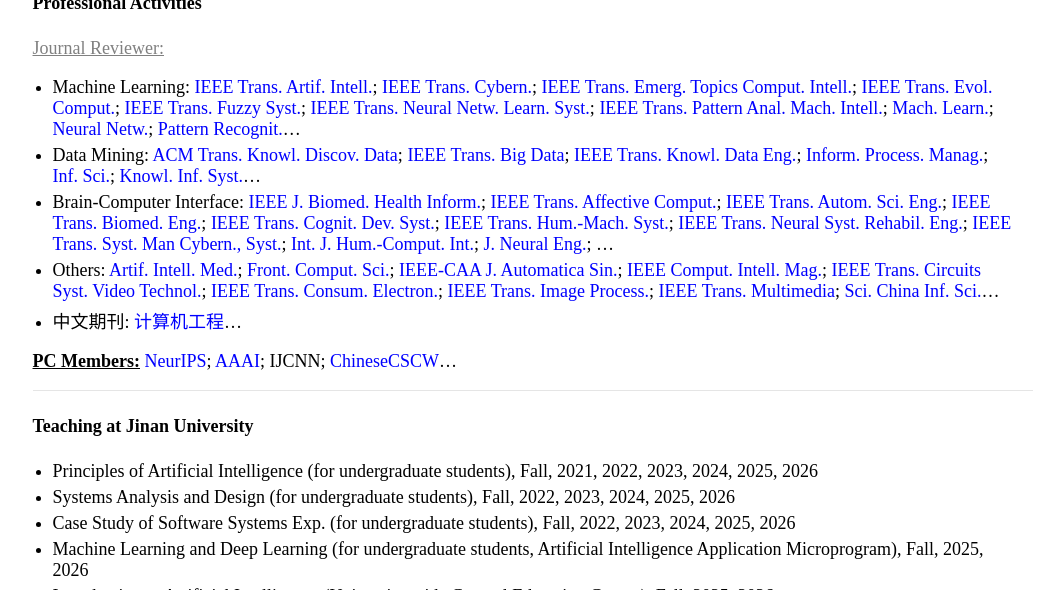
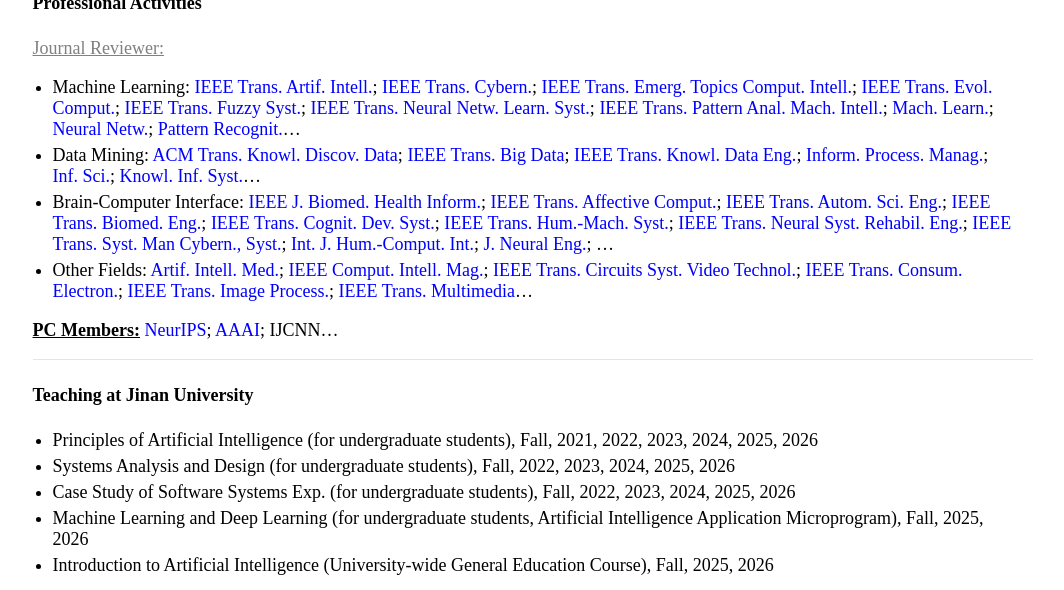
Before and after one commit to jiazhang-ml/jiazhang-ml.github.io, a Jekyll site: the page built from index.md, in a window 1280 px wide and 900 px high, scrolled down 2023 px, cut to the strip 0-590 px from the top of the window. Shown: the whole strip, without its empty margins (107-1171 px from the left). Built offline with Jekyll 4.4.1, drawn with Linux system fonts in a browser that asks for light colours.

Commit message:
Update index.md

```diff
--- a/index.md
+++ b/index.md
@@ -67,10 +67,9 @@ Research Interests: My research interests include *machine learning* and *data m
 * Machine Learning: [IEEE Trans. Artif. Intell.](https://mc.manuscriptcentral.com/tai-ieee); [IEEE Trans. Cybern.](https://mc.manuscriptcentral.com/cyb-ieee); [IEEE Trans. Emerg. Topics Comput. Intell.](https://mc.manuscriptcentral.com/tetci-ieee); [IEEE Trans. Evol. Comput.](https://mc.manuscriptcentral.com/tevc-ieee); [IEEE Trans. Fuzzy Syst.](https://mc.manuscriptcentral.com/tfs-ieee); [IEEE Trans. Neural Netw. Learn. Syst.](https://mc.manuscriptcentral.com/tnnls); [IEEE Trans. Pattern Anal. Mach. Intell.](https://mc.manuscriptcentral.com/tpami-cs); [Mach. Learn.](https://link.springer.com/journal/10994); [Neural Netw.](https://www.editorialmanager.com/neunet/default.aspx); [Pattern Recognit.](https://www.sciencedirect.com/journal/pattern-recognition)...
 * Data Mining: [ACM Trans. Knowl. Discov. Data](https://mc.manuscriptcentral.com/tkdd); [IEEE Trans. Big Data](https://mc.manuscriptcentral.com/tbd-cs); [IEEE Trans. Knowl. Data Eng.](https://mc.manuscriptcentral.com/tkde-cs); [Inform. Process. Manag.](https://www.editorialmanager.com/ipm/default.aspx); [Inf. Sci.](https://www.sciencedirect.com/journal/information-sciences); [Knowl. Inf. Syst.](https://www.springer.com/journal/10115)...
 * Brain-Computer Interface: [IEEE J. Biomed. Health Inform.](https://mc.manuscriptcentral.com/jbhi-embs); [IEEE Trans. Affective Comput.](https://mc.manuscriptcentral.com/taffc-cs); [IEEE Trans. Autom. Sci. Eng.](https://mc.manuscriptcentral.com/t-ase); [IEEE Trans. Biomed. Eng.](https://mc.manuscriptcentral.com/tbme-embs); [IEEE Trans. Cognit. Dev. Syst.](https://mc.manuscriptcentral.com/tcds-ieee); [IEEE Trans. Hum.-Mach. Syst.](https://mc.manuscriptcentral.com/thms); [IEEE Trans. Neural Syst. Rehabil. Eng.](https://mc.manuscriptcentral.com/tnsre-embs); [IEEE Trans. Syst. Man Cybern., Syst.](https://mc.manuscriptcentral.com/systems); [Int. J. Hum.-Comput. Int.](https://mc.manuscriptcentral.com/hihc); [J. Neural Eng.](https://mc04.manuscriptcentral.com/jne-iop); ...
-* Others: [Artif. Intell. Med.](https://www.editorialmanager.com/aiim/Default.aspx); [Front. Comput. Sci.](https://link.springer.com/journal/11704); [IEEE-CAA J. Automatica Sin.](https://mc03.manuscriptcentral.com/ieee-jas); [IEEE Comput. Intell. Mag.](https://mc.manuscriptcentral.com/cim-ieee); [IEEE Trans. Circuits Syst. Video Technol.](https://mc.manuscriptcentral.com/tcsvt); [IEEE Trans. Consum. Electron.](https://mc.manuscriptcentral.com/tce-ieee); [IEEE Trans. Image Process.](https://mc.manuscriptcentral.com/tip-ieee); [IEEE Trans. Multimedia](https://mc.manuscriptcentral.com/tmm-ieee); [Sci. China Inf. Sci.](https://mc03.manuscriptcentral.com/scis)...
-* 中文期刊: [计算机工程](https://www.ecice06.com/CN/1000-3428/home.shtml)...
+* Other Fields: [Artif. Intell. Med.](https://www.editorialmanager.com/aiim/Default.aspx); [IEEE Comput. Intell. Mag.](https://mc.manuscriptcentral.com/cim-ieee); [IEEE Trans. Circuits Syst. Video Technol.](https://mc.manuscriptcentral.com/tcsvt); [IEEE Trans. Consum. Electron.](https://mc.manuscriptcentral.com/tce-ieee); [IEEE Trans. Image Process.](https://mc.manuscriptcentral.com/tip-ieee); [IEEE Trans. Multimedia](https://mc.manuscriptcentral.com/tmm-ieee)...
 
-**<u>PC Members:</u>** [NeurIPS](https://openreview.net/login?redirect=/group?id%3DNeurIPS.cc%252F2026%252FConference%252FReviewers); [AAAI](https://openreview.net/login?redirect=/group?id%3DAAAI.org%252F2027%252FConference%252FProgram_Committee); IJCNN; [ChineseCSCW](https://cmt3.research.microsoft.com/User/Login)...
+**<u>PC Members:</u>** [NeurIPS](https://openreview.net/login?redirect=/group?id%3DNeurIPS.cc%252F2026%252FConference%252FReviewers); [AAAI](https://openreview.net/login?redirect=/group?id%3DAAAI.org%252F2027%252FConference%252FProgram_Committee); IJCNN...
 
 ---
 
```
